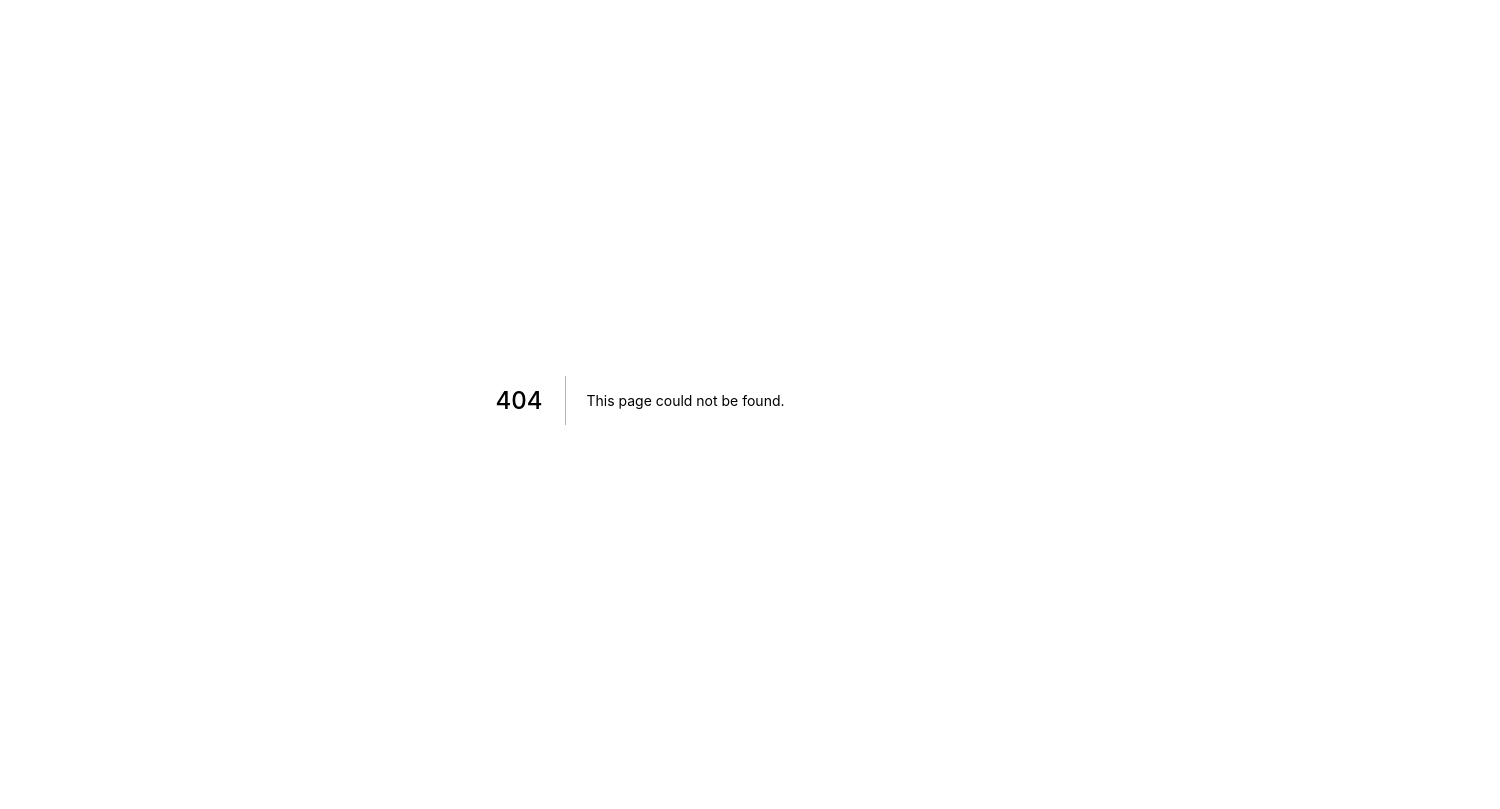
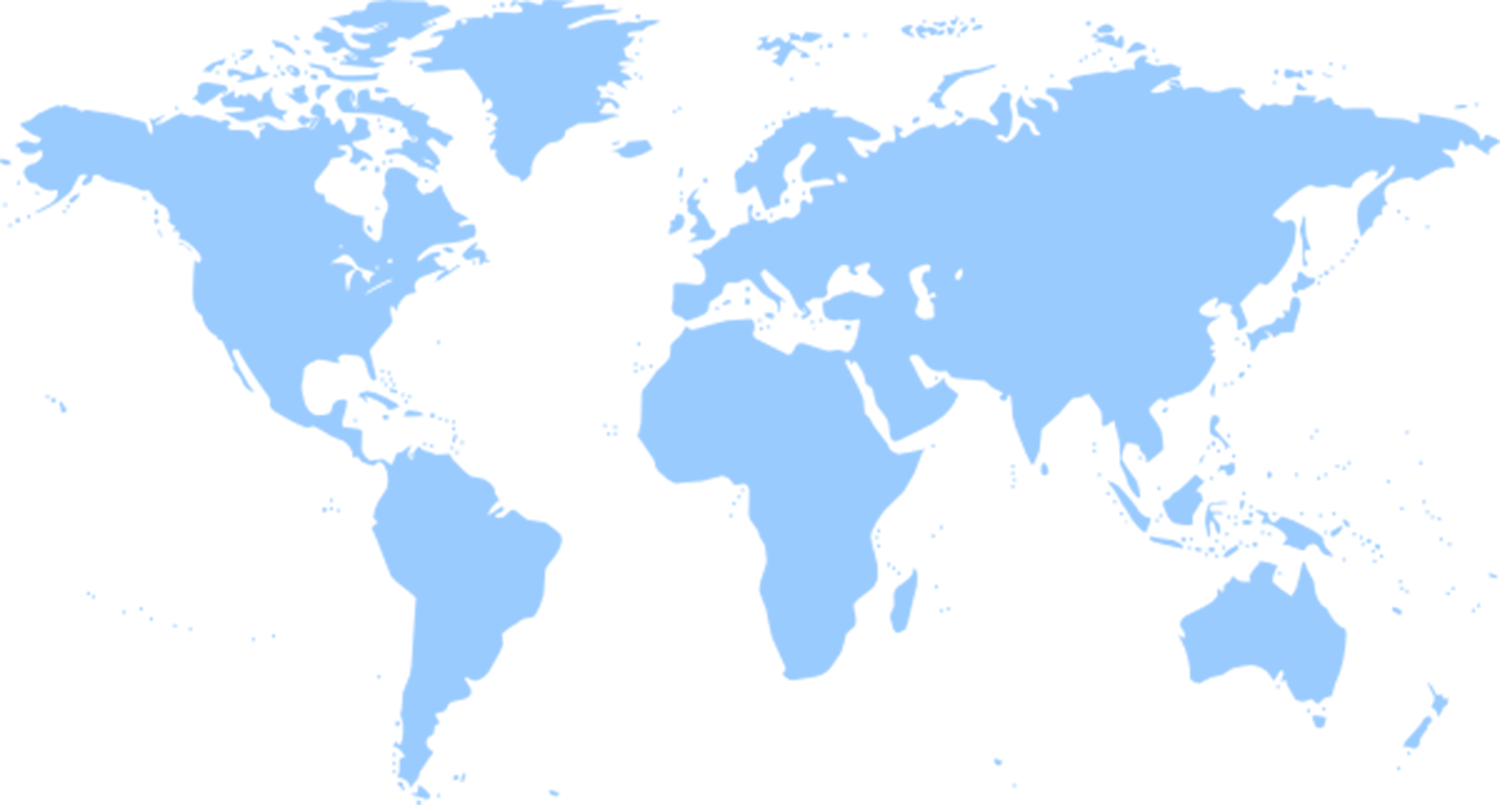
Before and after one commit to sinbad5000/colibro.next, a Next.js app: page /Homepage in a window 1280 px wide. Before the commit this address had no page. Shown: the whole page, 1500 px wide, since content can reach past the window. Built offline with nearby package versions, Linux system fonts and the light colour scheme.

Commit message:
for merge

```diff
--- /dev/null
+++ b/components/Map.js
@@ -0,0 +1,11 @@
+import styles from "./world.css"
+
+function Map() {
+    return (
+    <div className={styles.map}>
+    <img src="./imgs/worldmap.png" alt="world map" />
+
+    </div>
+    )}
+
+  export default Map
--- /dev/null
+++ b/components/world.css
@@ -0,0 +1,4 @@
+.map {
+    background-repeat: "no-repeat";
+    background-size: 100px;
+  }
--- a/pages/Map.js
+++ b/pages/Homepage.js
@@ -1,5 +1,6 @@
 import Head from 'next/head'
 import styles from '../styles/Home.module.css'
+import World from "../components/Map"
 
 
 
@@ -13,7 +14,7 @@ export default function Map() {
                 <link rel="icon" href="/favicon.ico" />
             </Head>
             <div>
-
+            <World />
             </div>
 
         </div>
--- a/pages/_app.js
+++ b/pages/_app.js
@@ -1,4 +1,5 @@
 import '../styles/globals.css'
+
 
 function MyApp({ Component, pageProps }) {
   return <Component {...pageProps} />
--- a/styles/Home.module.css
+++ b/styles/Home.module.css
@@ -6,6 +6,8 @@
   justify-content: center;
   align-items: center;
 }
+
+
 
 .main {
   padding: 5rem 0;
```
Also changed, not shown: pages/Cover.js (+4 -4 lines), public/imgs/worldmap.png (added).
